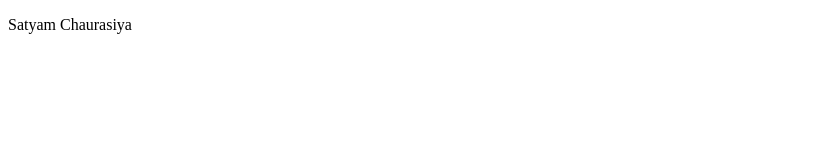
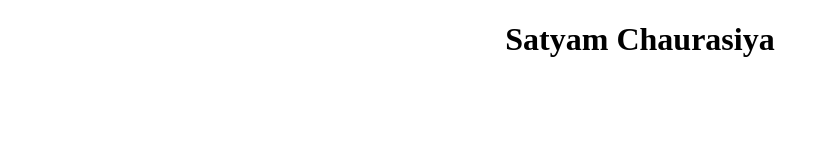
Before and after one commit to satyamchaurasiya0705-ops/Web-Development, a plain HTML site: page class.html in a window 1280 px wide. Shown: the whole page, without its empty margins (0-828 px from the left). Drawn offline with Linux system fonts and the light colour scheme.

Commit message:
Initial commit - added HTML project

```diff
--- a/class.html
+++ b/class.html
@@ -6,6 +6,6 @@
     <title>Document</title>
 </head>
 <body>
-    <p>Satyam Chaurasiya<p>
+    <h1 align="center">Satyam Chaurasiya</h1>
 </body>
 </html>
```
